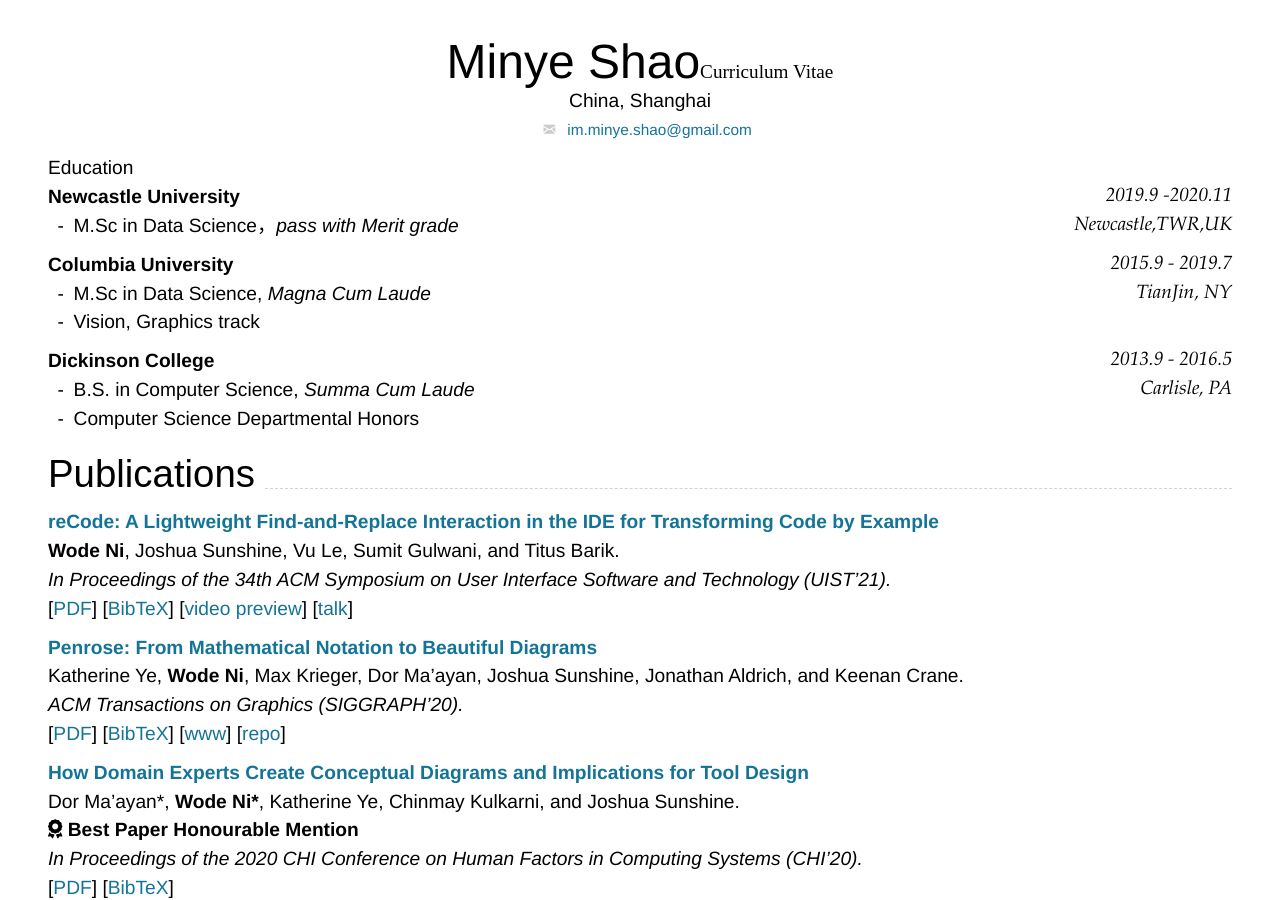
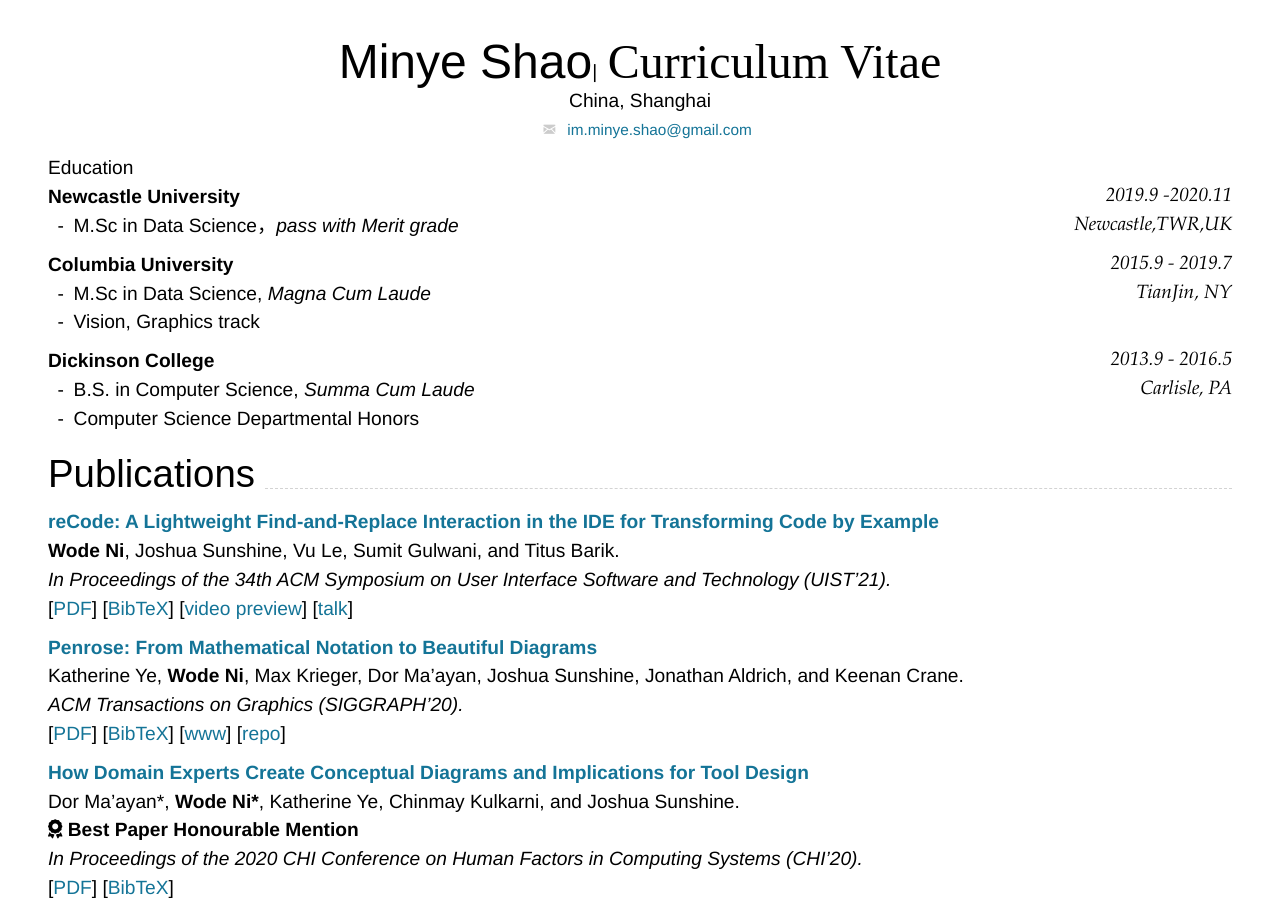
Before and after one commit to MinyeShao/CV_Markdown, a Jekyll site: the page built from index.md, in a window 1280 px wide and 900 px high. Built offline with Jekyll 4.4.1, drawn with Linux system fonts in a browser that asks for light colours; nearby versions of some CDN libraries.

Commit message:
Update index.md

```diff
--- a/index.md
+++ b/index.md
@@ -6,7 +6,7 @@ email:
   text: im.minye.shao@gmail.com
 
 ---
-<div align='center' ><font size='70'>Minye Shao</font><font face="sf">Curriculum Vitae</font></div>
+<div align='center' ><font size='70'>Minye Shao</font>|&nbsp;&nbsp;<font face="sf" size='70'>Curriculum Vitae</font></div>
 
 
 <center>China, Shanghai</center>
```
